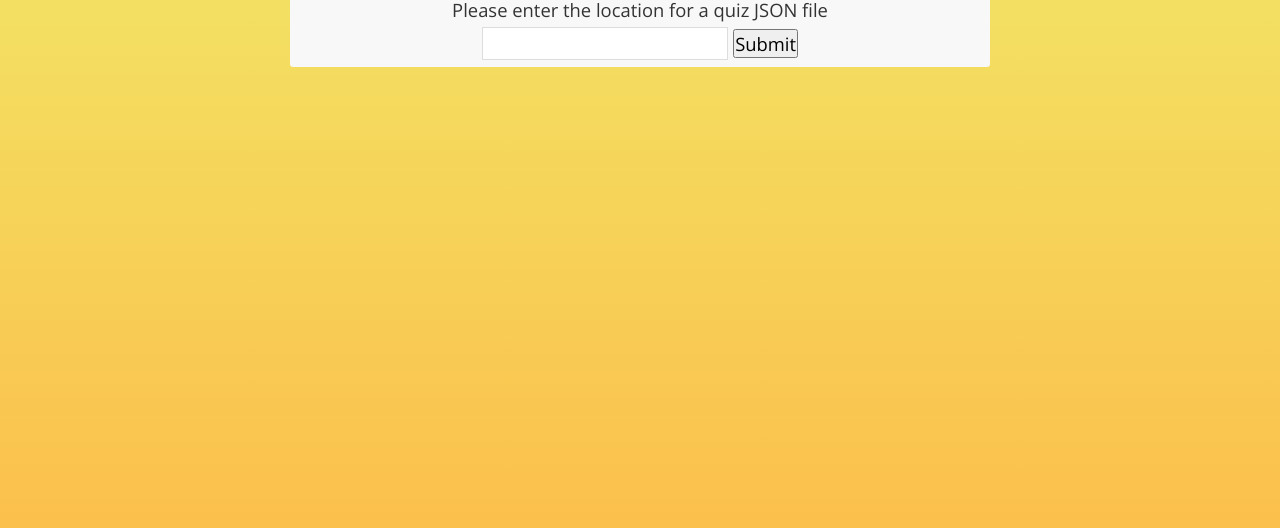
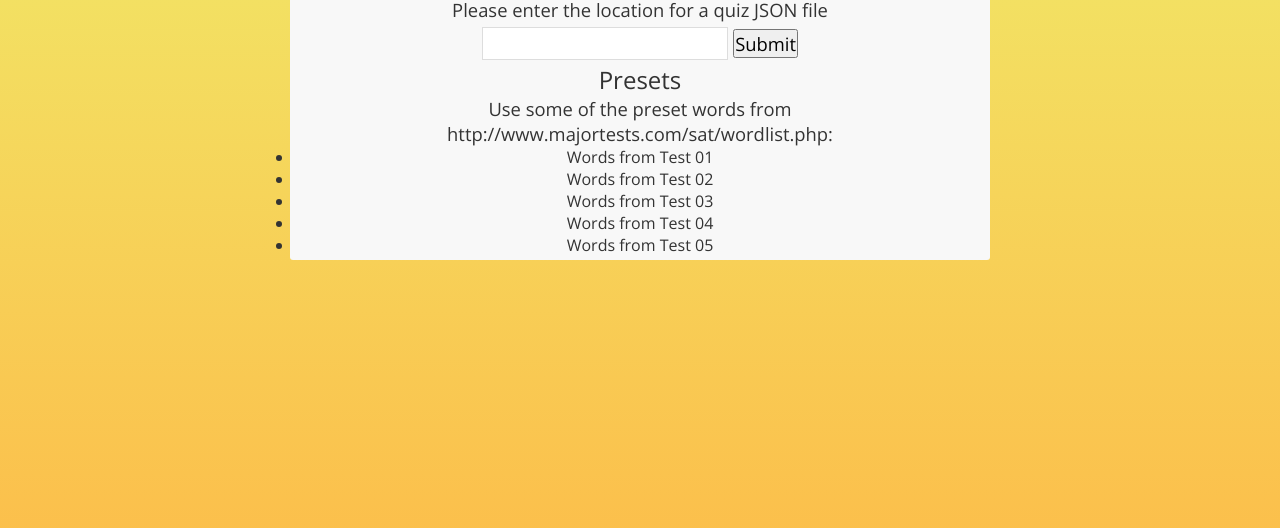
Before and after one commit to ohnx/vocab-quiz, a plain HTML site: page index.html in a window 1280 px wide. Shown: the part 114-642 px from the top of the page. Drawn offline with nearby package versions, Linux system fonts and the light colour scheme.

Commit message:
Update index.html

```diff
--- a/index.html
+++ b/index.html
@@ -167,6 +167,15 @@ a:hover {
 <input type="text" id="fname" name="fname" />
 <input id="subBtn" type="submit" name="submit" />
 </form>
+<h2>Presets</h2>
+<p>Use some of the preset words from <a href="http://www.majortests.com/sat/wordlist.php">http://www.majortests.com/sat/wordlist.php</a>:</p>
+<p><ul>
+    <li id="preset01">Words from Test 01</li>
+    <li id="preset02">Words from Test 02</li>
+    <li id="preset03">Words from Test 03</li>
+    <li id="preset04">Words from Test 04</li>
+    <li id="preset05">Words from Test 05</li>
+</ul></p>
 </div>
 <div id="loading">Loading...</div>
 <div id="question">
@@ -226,6 +235,12 @@ function updateStatsBar() {
     document.getElementById("percentage").innerHTML = percentage<=100?percentage:0;
 }
 
+function presetChoice(number) {
+    var choiceJSONId = (number<10)?(number+""):("0"+number);
+    currentURL = "vocab"+choiceJSONId+".json";
+    document.getElementById("fname").value = currentURL;
+    getFile();
+}
 
 function resetStats() {
     pts = 0;
@@ -384,6 +399,11 @@ function changeFile() {
     document.getElementById("qchoice2").addEventListener("click", function(){qPick(2);}, false);
     document.getElementById("qchoice3").addEventListener("click", function(){qPick(3);}, false);
     document.getElementById("qchoice4").addEventListener("click", function(){qPick(4);}, false);
+    document.getElementById("preset01").addEventListener("click", function(){presetChoice(1);}, false);
+    document.getElementById("preset02").addEventListener("click", function(){presetChoice(2);}, false);
+    document.getElementById("preset03").addEventListener("click", function(){presetChoice(3);}, false);
+    document.getElementById("preset04").addEventListener("click", function(){presetChoice(4);}, false);
+    document.getElementById("preset05").addEventListener("click", function(){presetChoice(5);}, false);
     document.getElementById("nextBtn").addEventListener("click", getWord, false);
     document.getElementById("resetBtn").addEventListener("click", resetStats, false);
     var savedURL = localStorage.getItem('lastURL') || "";
```
